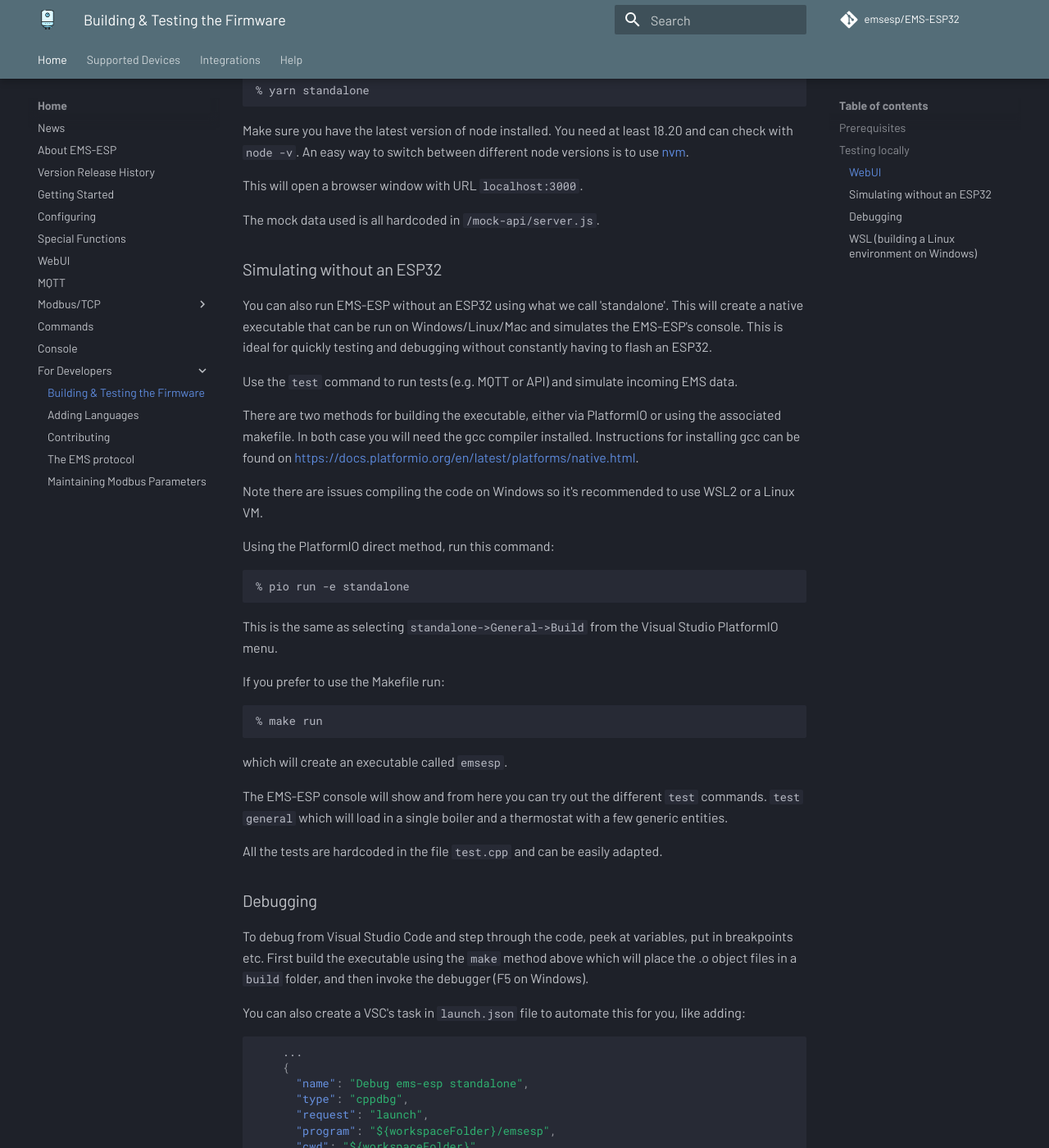
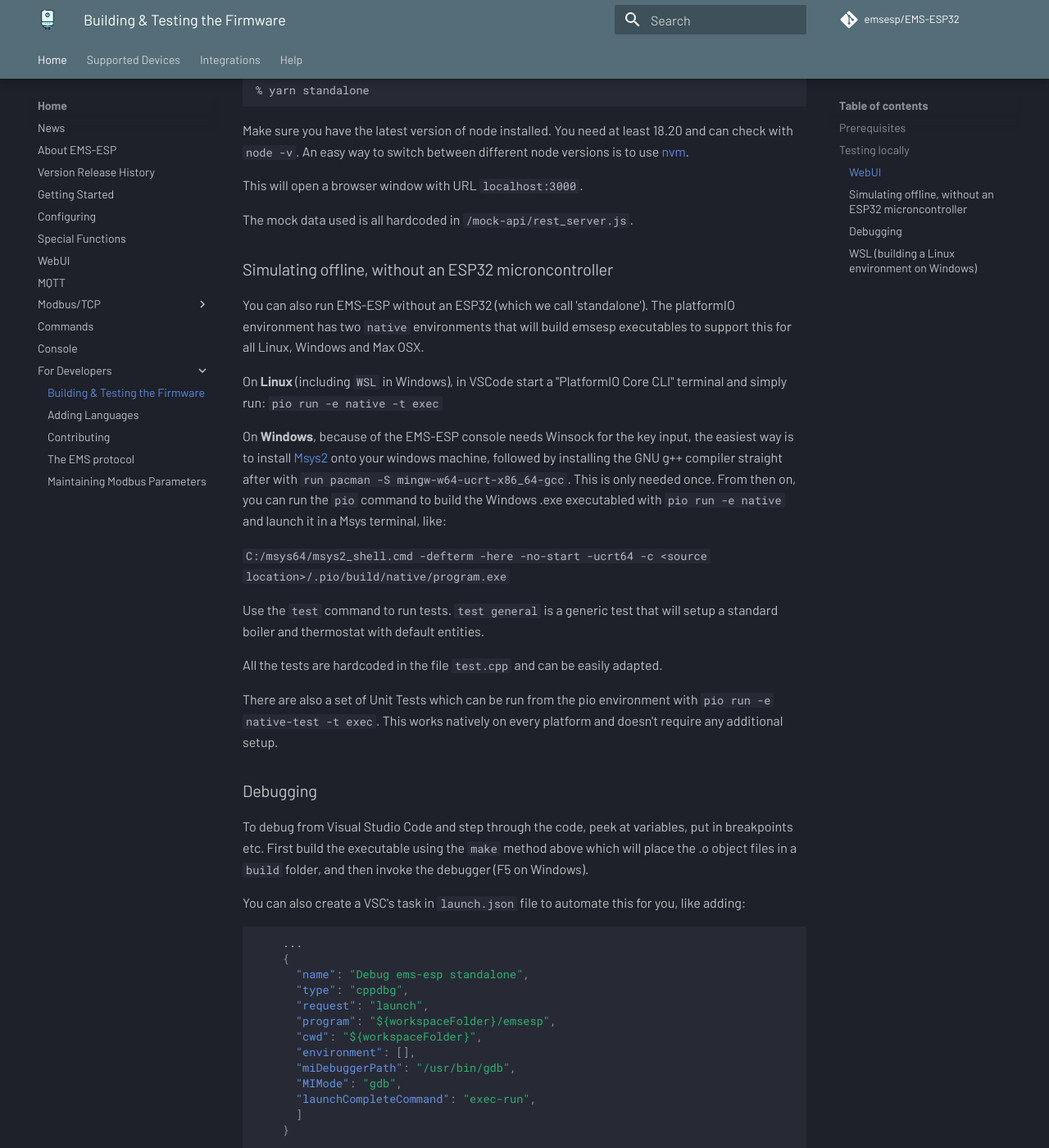
Before and after one commit to emsesp/docs, an MkDocs documentation site: the page built from docs/Building.md, in a window 1280 px wide and 1400 px high, scrolled down 1039 px. Shown: the whole window at 82% size. Built offline with MkDocs 1.6.1 and Material for MkDocs 9.7.7, drawn with Linux system fonts in a browser that asks for light colours; comment, search, counter and statistics services are not loaded; some of the changed text lies outside the part shown.

Commit message:
update how to build on Windows

````diff
--- a/docs/Building.md
+++ b/docs/Building.md
@@ -39,37 +39,24 @@
 
 This will open a browser window with URL `localhost:3000`.
 
-The mock data used is all hardcoded in `/mock-api/server.js`.
+The mock data used is all hardcoded in `/mock-api/rest_server.js`.
 
-### Simulating without an ESP32
+### Simulating offline, without an ESP32 microncontroller
 
-You can also run EMS-ESP without an ESP32 using what we call 'standalone'. This will create a native executable that can be run on Windows/Linux/Mac and simulates the EMS-ESP's console. This is ideal for quickly testing and debugging without constantly having to flash an ESP32.
+You can also run EMS-ESP without an ESP32 (which we call 'standalone'). The platformIO environment has two `native` environments that will build emsesp executables to support this for all Linux, Windows and Max OSX.
 
-Use the `test` command to run tests (e.g. MQTT or API) and simulate incoming EMS data.
+On **Linux** (including `WSL` in Windows), in VSCode start a "PlatformIO Core CLI" terminal and simply run: `pio run -e native -t exec
+`
 
-There are two methods for building the executable, either via PlatformIO or using the associated makefile. In both case you will need the gcc compiler installed. Instructions for installing gcc can be found on <https://docs.platformio.org/en/latest/platforms/native.html>.
+On **Windows**, because of the EMS-ESP console needs Winsock for the key input, the easiest way is to install [Msys2](https://www.msys2.org) onto your windows machine, followed by installing the GNU g++ compiler straight after with `run pacman -S mingw-w64-ucrt-x86_64-gcc`. This is only needed once. From then on, you can run the `pio` command to build the Windows .exe executabled with `pio run -e native` and launch it in a Msys terminal, like:
 
-Note there are issues compiling the code on Windows so it's recommended to use WSL2 or a Linux VM.
+`C:/msys64/msys2_shell.cmd -defterm -here -no-start -ucrt64 -c <source location>/.pio/build/native/program.exe`
 
-Using the PlatformIO direct method, run this command:
-
-```sh
-% pio run -e standalone
-```
-
-This is the same as selecting `standalone->General->Build` from the Visual Studio PlatformIO menu.
-
-If you prefer to use the Makefile run:
-
-```sh
-% make run
-```
-
-which will create an executable called `emsesp`.
-
-The EMS-ESP console will show and from here you can try out the different `test` commands. `test general` which will load in a single boiler and a thermostat with a few generic entities.
+Use the `test` command to run tests. `test general` is a generic test that will setup a standard boiler and thermostat with default entities.
 
 All the tests are hardcoded in the file `test.cpp` and can be easily adapted.
+
+There are also a set of Unit Tests which can be run from the pio environment with `pio run -e native-test -t exec`. This works natively on every platform and doesn't require any additional setup.
 
 ### Debugging
 
@@ -98,7 +85,7 @@
 
 I recently had to rebuild my Linux WSL on Windows from scratch to build EMS-ESP I thought I'd share the steps I took to get it working.
 
-#### WSL:
+#### WSL
 
 if you need to remove any old ones use `wsl.exe --terminate <dist>`
 
@@ -107,7 +94,7 @@
 wsl -l -v
 ```
 
-#### Setup Linux under WSL:
+#### Setup Linux under WSL
 
 ```sh
 sudo apt install unzip
@@ -118,11 +105,11 @@
 sudo apt install curl
 ```
 
-#### USB on WSL:
+#### USB on WSL
 
 This is so the USB port is available within VS code.
 
-install https://github.com/dorssel/usbipd-win/releases
+install <https://github.com/dorssel/usbipd-win/releases>
 
 from Administrator Powershell:
 
@@ -136,9 +123,9 @@
 
 you should see `/dev/ttyUSB0`
 
-install PlatformIO rules following https://docs.platformio.org/en/latest/core/installation/udev-rules.html to stop the warnings when firmware uploading.
+install PlatformIO rules following <https://docs.platformio.org/en/latest/core/installation/udev-rules.html> to stop the warnings when firmware uploading.
 
-#### nvm (npm version manager):
+#### nvm (npm version manager)
 
 ```sh
 curl https://raw.githubusercontent.com/creationix/nvm/master/install.sh | bash
@@ -151,7 +138,7 @@
 ncu -p yarn
 ```
 
-#### bun:
+#### bun
 
 This is needed for standalone testing.
 
@@ -159,7 +146,7 @@
 curl -fsSL https://bun.sh/install | bash
 ```
 
-#### zsh:
+#### zsh
 
 This is my preferred shell. I extend with Oh-My-zsh and the Powerlevel10k theme.
 
@@ -168,6 +155,6 @@
 sh -c "$(curl -fsSL https://raw.githubusercontent.com/ohmyzsh/ohmyzsh/master/tools/install.sh)"
 ```
 
-#### Visual Studio Code:
+#### Visual Studio Code
 
 Use vscode on Windows, connect to the `WSL`. First time install all extensions and restart. If you have the settings saved and sync'd it should be very quick.
````
